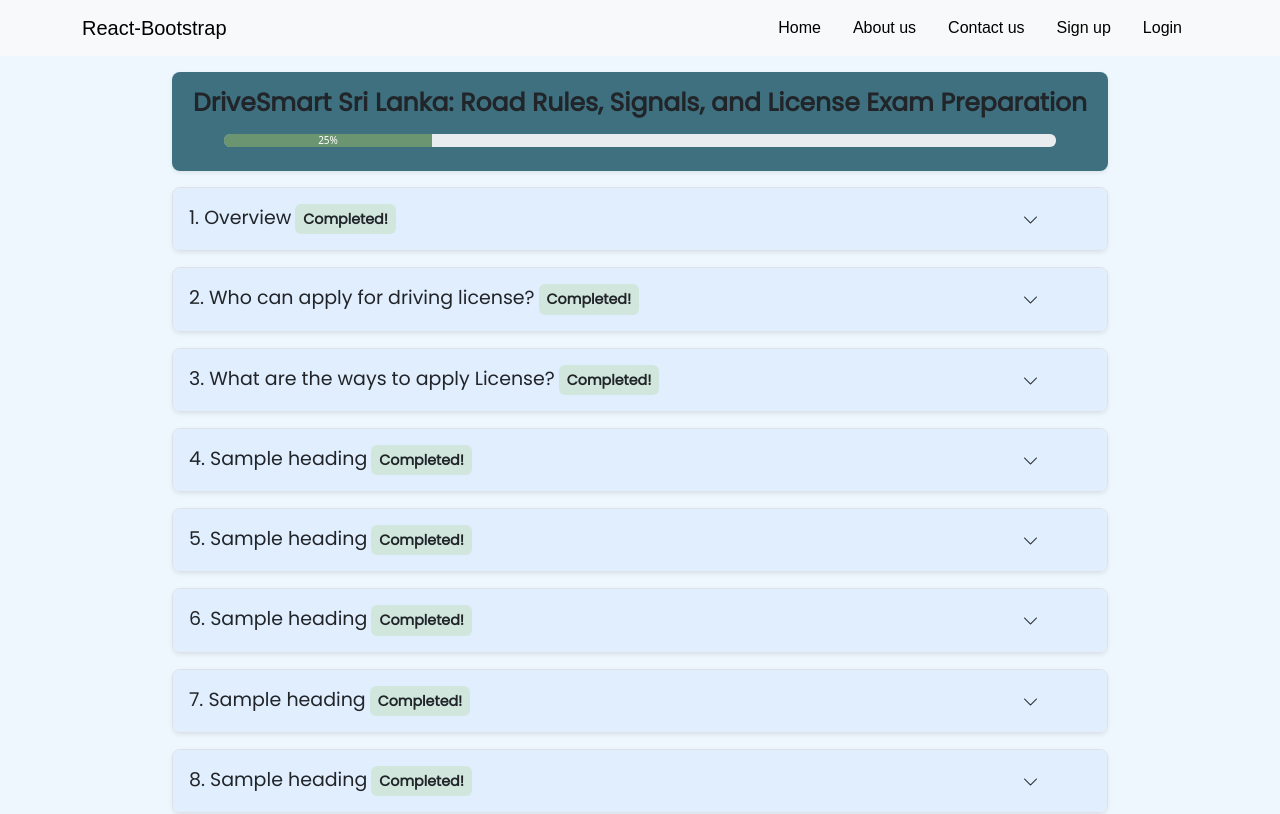
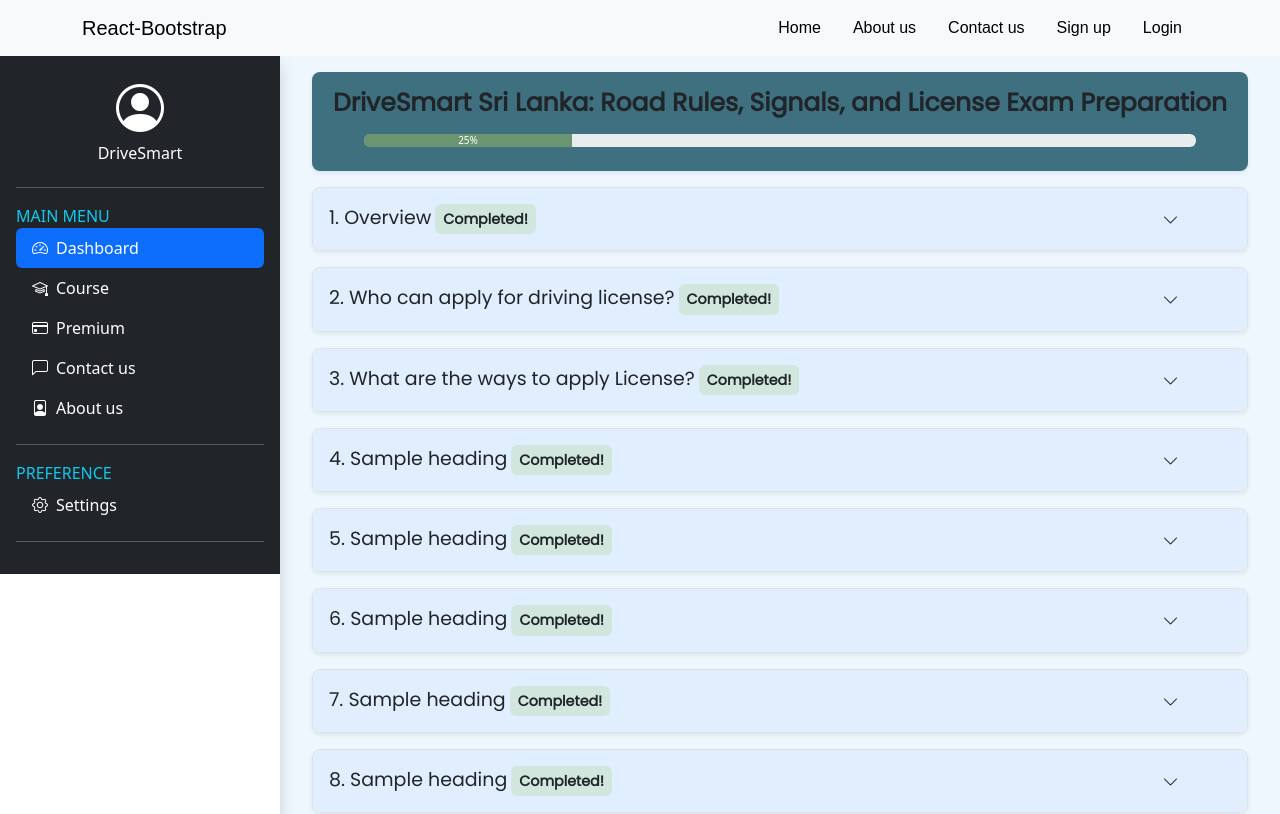
Before and after one commit to Luxshan2000/drivers-license-test-application, a React (Create React App) app in the folder webapp/: page /course in a window 1280 px wide. Shown: the top 814 px of the page. Built offline with nearby package versions, Linux system fonts and the light colour scheme; grey boxes are pictures that could not be loaded.

Commit message:
offcanvas-update

```diff
--- a/webapp/src/components/OffCanvasNavComponent.js
+++ b/webapp/src/components/OffCanvasNavComponent.js
@@ -4,26 +4,73 @@ import Profile from '../assets/images/profile-sample.png'
 
 function OffCanvasNavComponent() {
   return (
-    <div className=' col-12 container-fluid'>
-      <div className=' pt-3 justify-content-center row'>
-        <img style={{width:'200px', height:'auto' }} src={Profile} alt='Profile Pic' />
+    <div className="d-flex  flex-column flex-shrink-0 p-3 text-bg-dark" style={{width: "280px"}}>
+      <div className=''>
+        <a href="/" className=" text-center d-flex align-items-center mb-3 mb-md-0 me-md-auto text-white text-decoration-none">
+          <i style={{fontSize:"3em"}} class="bi w-100  bi-person-circle"/>
+        </a>
       </div>
-      <div className=' mt-5 text-start'>
-        <div style={{cursor:'pointer'}} className=' p-2'>
-          <h6>Dashboard</h6>
-        </div>
-        <div style={{cursor:'pointer'}} className=' p-2' >
-          <h6>Grades</h6>
-        </div>
-        <div style={{cursor:'pointer'}} className=' p-2' >
-          <h6>Profile Settings</h6>
-        </div>
-        <div style={{cursor:'pointer'}} className=' p-2' >
-          <h6>Site home</h6>
-        </div>
-        <div style={{cursor:'pointer'}} className=' p-2' >
-          <h6>Logout</h6>
-        </div>
+      <h6 className=" text-center">DriveSmart</h6>
+      <hr/>
+      <ul className="nav nav-pills flex-column mb-auto">
+        <span className=' text-info' >MAIN MENU</span>
+        <li className="nav-item">
+          <a href="#" className="nav-link active" aria-current="page">
+            <i class="bi bi-speedometer2 pe-2"></i>
+            Dashboard
+          </a>
+        </li>
+        <li>
+          <a href="#" className="nav-link text-white">
+            <i class="bi bi-mortarboard pe-2"></i>
+            Course
+          </a>
+        </li>
+        <li>
+          <a href="#" className="nav-link text-white">
+            <i class="bi bi-credit-card pe-2"></i>
+            Premium
+          </a>
+        </li>
+        <li>
+          <a href="#" className="nav-link text-white">
+            <i class="bi bi-chat-left pe-2"></i>
+            Contact us
+          </a>
+        </li>
+        <li>
+          <a href="#" className="nav-link text-white">
+            <i class="bi bi-file-person pe-2"></i>
+            About us
+          </a>
+        </li>
+      </ul>
+
+      <hr/>
+      <ul className="nav nav-pills flex-column mb-auto">
+        <span className=' text-info' >PREFERENCE</span>
+        <li className="nav-item">
+          <a href="#" className="nav-link text-white" aria-current="page">
+            <i class="bi bi-gear pe-2"></i>
+            Settings
+          </a>
+        </li>
+      </ul>
+
+      <hr/>
+
+      <div className="dropdown visually-hidden">
+        <a href="#" class="d-flex align-items-center text-white text-decoration-none dropdown-toggle" data-bs-toggle="dropdown" aria-expanded="false">
+          <img src="https://github.com/mdo.png" alt="" width="32" height="32" class="rounded-circle me-2"/>
+          <strong>mdo</strong>
+        </a>
+        <ul className="dropdown-menu dropdown-menu-dark text-small shadow">
+          <li><a className="dropdown-item" href="#">New project...</a></li>
+          <li><a className="dropdown-item" href="#">Settings</a></li>
+          <li><a className="dropdown-item" href="#">Profile</a></li>
+          <li><hr className="dropdown-divider"/></li>
+          <li><a className="dropdown-item" href="#">Sign out</a></li>
+        </ul>
       </div>
     </div>
   )
--- a/webapp/src/views/CourseView.js
+++ b/webapp/src/views/CourseView.js
@@ -1,6 +1,7 @@
 import React from 'react'
 import HeadingComponent from '../components/HeadingComponent'
 import '../assets/CSS/courseviewStyle.css'
+import OffCanvasNavComponent from '../components/OffCanvasNavComponent'
 function CourseView() {
   const heading = [
     {
@@ -87,11 +88,9 @@ function CourseView() {
   return (
     <div className=' courseview p-0 container-fluid'>
       <div className='d-flex m-0 flex-row justify-content-center'>
-        {/*<div className=' hide-section m-0 bg-white shadow col-sm-12 col-md-6 col-lg-3  flex-shrink-1' >
-          <div >
+        <div className=' m-0 p-0 bg-white shadow left-sidebar ' >
             <OffCanvasNavComponent/>
-          </div>
-        </div>*/}
+        </div>
         <div className='col-lg-9 col-md-11 col-12 container'>
           <div  className='flex-shrink-1 flex-grow-1' >
             <div  className='courseHeading mt-3 mb-3  shadow-sm  p-3  container rounded-3   justify-content-center'>
```
